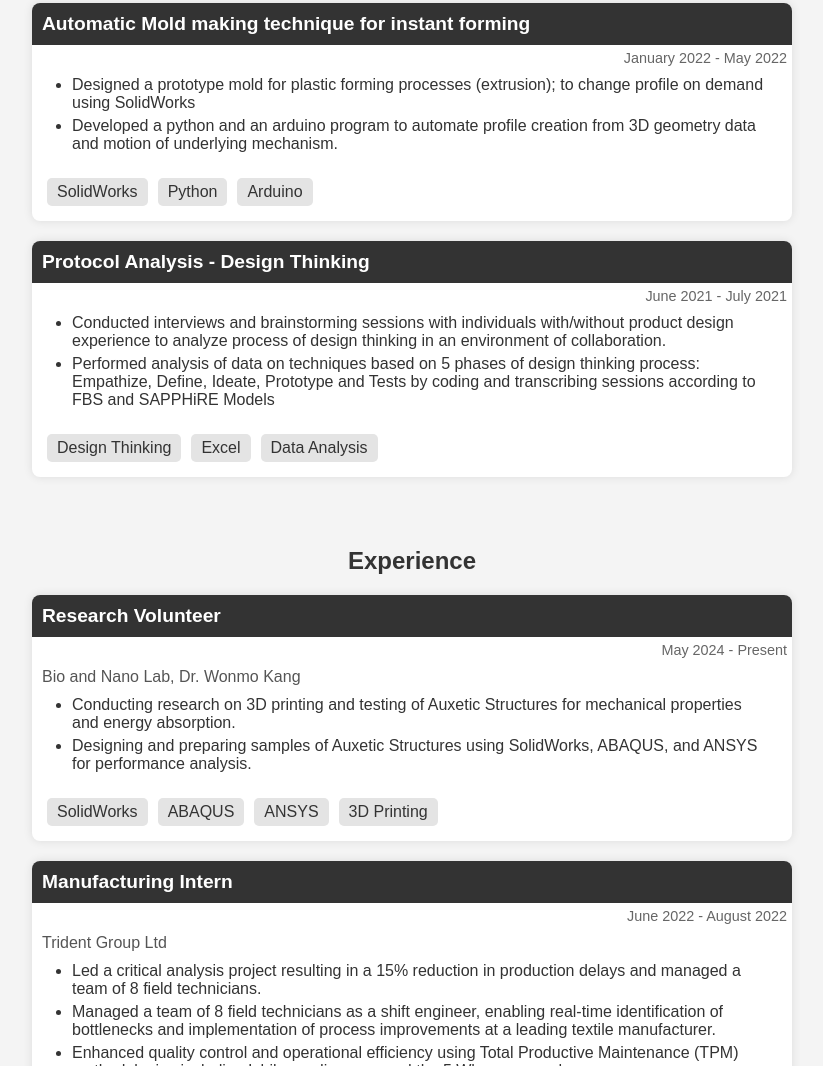
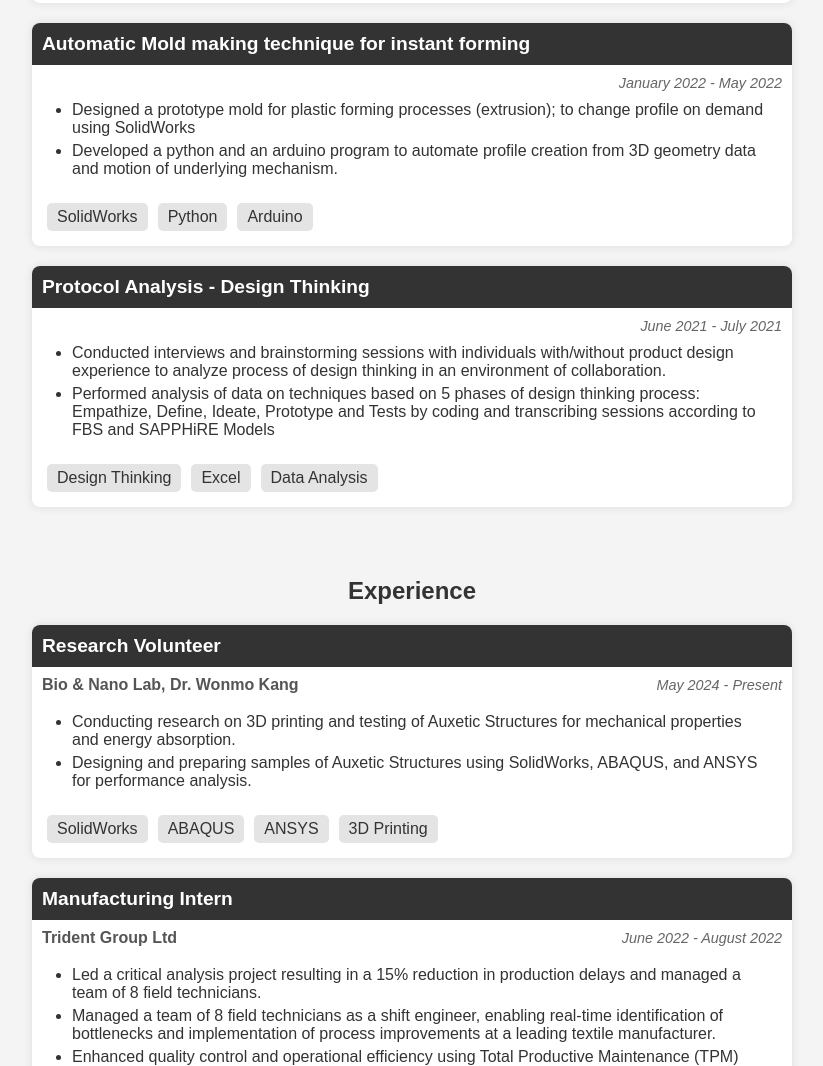
Before and after one commit to ayush729p/ayush729p.github.io, a plain HTML site: page index.html in a window 1280 px wide. Shown: the part 1734-2800 px from the top of the page, without its empty margins (228-1051 px from the left). Drawn offline with nearby package versions, Linux system fonts and the light colour scheme.

Commit message:
Cleanups and fixes
Added sub-header <div>s and make the dates and subtitles of cards in same line.

```diff
--- a/index.html
+++ b/index.html
@@ -57,7 +57,9 @@
             <h2>Projects</h2>
 
             <div class="card" data-skills="JMP Excel Data_Analysis">
+                <div class="card-header">
                     <h3>Optimization of Keyboard Typing Efficiency</h3>
+                </div>
                 <p class="date">February 2024 - April 2024</p>
                 <ul>
                     <li>Employed ergonomic research by applying designed experiments and ANOVA to evaluate impact of keyboard design and posture on typing performance.</li>
@@ -71,7 +73,9 @@
             </div>
 
             <div class="card" data-skills="Material_Characterization">
+                <div class="card-header">
                     <h3>Use of TEM in Carbon Nanostructure Characterization</h3>
+                </div>
                 <p class="date">February 2024 - April 2024</p>
                 <ul>
                     <li>Conducted in-depth review of cutting-edge research demonstrating TEM's critical role in analyzing atomic structure and defects of carbon nanostructures</li>
@@ -84,7 +88,10 @@
             </div>
 
             <div class="card" data-skills="Material_Characterization">
+                <div class="card-header">
                     <h3>Monolithic 3D ICs</h3>
+
+                </div>
                 <p class="date">October 2023 - December 2023</p>
                 <ul>
                     <li>Explored and presented on evolution, current state, and future prospects of Monolithic 3D Integrated Circuits, highlighting shift from traditional 2D to 3D ICs.</li>
@@ -97,7 +104,9 @@
             </div>
 
             <div class="card" data-skills="SolidWorks ABAQUS ANSYS 3D_Printing">
+                <div class="card-header">
                     <h3>Compressive properties of 2D/3D Re-entrant Auxetic Structures</h3>
+                </div>
                 <p class="date">August 2022 - May 2023</p>
                 <ul>
                     <li>Designed 3D geometries of different cell shapes (with negative Poisson's ratio) and simulated against boundary conditions of static loading for performance analysis leveraging SolidWorks and ANSYS</li>
@@ -111,7 +120,9 @@
             </div>
 
             <div class="card" data-skills="SolidWorks Python Arduino">
+                <div class="card-header">
                     <h3>Automatic Mold making technique for instant forming</h3>
+                </div>
                 <p class="date">January 2022 - May 2022</p>
                 <ul>
                     <li>Designed a prototype mold for plastic forming processes (extrusion); to change profile on demand using SolidWorks</li>
@@ -125,7 +136,9 @@
             </div>
 
             <div class="card" data-skills="Process_Improvement Data_Analysis">
+                <div class="card-header">
                     <h3>Protocol Analysis - Design Thinking</h3>
+                </div>
                 <p class="date">June 2021 - July 2021</p>
                 <ul>
                     <li>Conducted interviews and brainstorming sessions with individuals with/without product design experience to analyze process of design thinking in an environment of collaboration.</li>
@@ -143,9 +156,13 @@
             <h2>Experience</h2>
 
             <div class="card" data-skills="SolidWorks ABAQUS ANSYS 3D_Printing">
+                <div class="card-header">
                     <h3>Research Volunteer</h3>
+                </div>
+                <div class="card-subheader">
+                    <h4>Bio & Nano Lab, Dr. Wonmo Kang</h4>
                     <p class="date">May 2024 - Present</p>
-                <h4>Bio and Nano Lab, Dr. Wonmo Kang</h4>
+                </div>
                 <ul>
                     <li>Conducting research on 3D printing and testing of Auxetic Structures for mechanical properties and energy absorption.</li>
                     <li>Designing and preparing samples of Auxetic Structures using SolidWorks, ABAQUS, and ANSYS for performance analysis.</li>
@@ -159,9 +176,13 @@
             </div>
 
             <div class="card" data-skills="Process_Improvement Industrial_Management TPM Excel">
+                <div class="card-header">
                     <h3>Manufacturing Intern</h3>
+                </div>
+                <div class="card-subheader">
+                    <h4>Trident Group Ltd</h4>
                     <p class="date">June 2022 - August 2022</p>
-                <h4>Trident Group Ltd</h4>
+                </div>
                 <ul>
                     <li>Led a critical analysis project resulting in a 15% reduction in production delays and managed a team of 8 field technicians.</li>
                     <li>Managed a team of 8 field technicians as a shift engineer, enabling real-time identification of bottlenecks and implementation of process improvements at a leading textile manufacturer.</li>
@@ -179,9 +200,13 @@
         <div class="section education" id="education">
             <h2>Education</h2>
             <div class="card" data-skills="Semiconductor_Manufacturing Mechanical_Engineering Material_Characterization MATLAB Data_Analysis JMP">
+                <div class="card-header">
                     <h3>Arizona State University</h3>
+                </div>
+                <div class="card-subheader">
+                    <h4>Master of Science in Mechanical Engineering</h4>
                     <p class="date">August 2023 - May 2025</p>
-                <h4>Master of Science in Mechanical Engineering</h4>
+                </div>
                 <ul>
                     <li>CGPA: 4.00/4.00</li>
                     <li>Specialization in Semiconductor Manufacturing</li>
@@ -195,9 +220,13 @@
                 </div>
             </div>
             <div class="card" data-skills="Mechanical_Engineering Manufacturing_Technology Material_Removal_Processes Industrial_Management Data_Structures C++ Python SQL MATLAB Arduino 3D_Printing AutoCAD ANSYS ABAQUS SolidWorks">
+                <div class="card-header">
                     <h3>Indian Institute of Technology, Ropar</h3>
+                </div>
+                <div class="card-subheader">
+                    <h4>Bachelor of Technology in Mechanical Engineering</h4>
                     <p class="date">August 2019 - May 2023</p>
-                <h4>Bachelor of Technology in Mechanical Engineering</h4>
+                </div>
                 <ul>
                     <li>CGPA: 8.14/10.00</li>
                     <li>Mentor CIM Club AY2021-22</li>
--- a/styles.css
+++ b/styles.css
@@ -109,8 +109,22 @@ nav a {
     margin: 10px 0;
     padding-left: 10px;
     font-size: 1em;
-    font-weight: normal;
+    font-weight: bold;
     color: #555;
+}
+
+.card-subheader {
+    display: flex;
+    justify-content: space-between;
+    align-items: center;
+}
+
+.card-subheader h4 {
+    margin: 0; /* Ensure no extra margin on h4 */
+}
+
+.card-subheader .date {
+    margin: 0; /* Ensure no extra margin on the date */
 }
 
 .card ul {
@@ -144,10 +158,11 @@ nav a {
 
 .card .date {
     font-size: 0.9em;
+    font-style: italic;
     color: #666;
-    margin-top: 5px;
+    margin-top: 10px;
     margin-bottom: 10px;
-	margin-right:5px;
+	margin-right:10px;
     text-align: right;
     display: block;
 }
```
Lines whose indentation alone changed are shown as unchanged.
